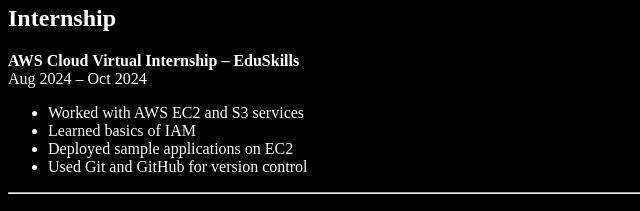
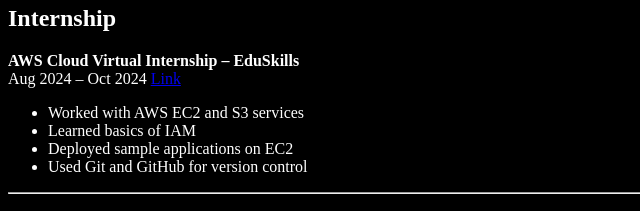
Before and after one commit to ashu73909/resumeUsingHtmlANDpushingFileThroughGitToGithub, a plain HTML site: page index.html in a window 1280 px wide. Shown: the part 995-1206 px from the top of the page, 0-640 px from the left. Drawn offline with Linux system fonts and the light colour scheme.

Commit message:
added link for intership certificate

```diff
--- a/index.html
+++ b/index.html
@@ -105,6 +105,7 @@
     <p>
         <b>AWS Cloud Virtual Internship – EduSkills</b> <br>
         Aug 2024 – Oct 2024
+        <a href="C:\GitLearningVScode\resumeUsingHtml\Ashutosh Panday 983320.pdf">Link</a>
     </p>
 
     <ul>
```
Also changed, not shown: 1 other file.
